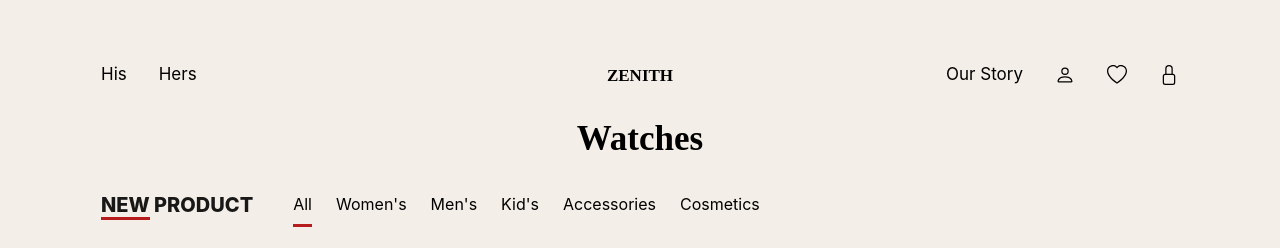
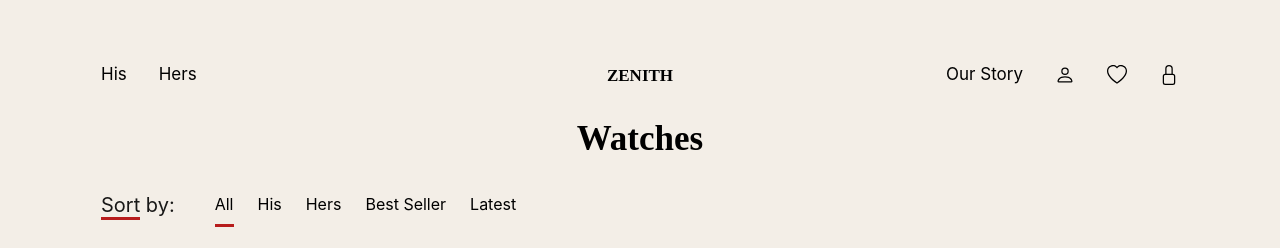
Before and after one commit to AtienoObwanda/zenstore, a Django app: page / in a window 1280 px wide. Shown: the top 248 px of the page. Run offline with Django 4.2, Linux system fonts and the light colour scheme; some libraries are stand-ins or nearby versions.

Commit message:
body navbar done

```diff
--- a/app/templates/home.html
+++ b/app/templates/home.html
@@ -57,8 +57,8 @@
 <div class="container">
   <nav class="navbar navbar-expand-md navbar-light">
       <div class="container-fluid p-0">
-          <a class="navbar-brand text-uppercase fw-800" href="#"><span
-                  class="border-red pe-2">New</span> Product</a>
+          <a class="navbar-brand fw-100" href="#"><span
+                  class="border-red pe-2">Sort</span> by:</a>
           <button class="navbar-toggler" type="button" data-bs-toggle="collapse" data-bs-target="#myNav"
               aria-controls="myNav" aria-expanded="false" aria-label="Toggle navigation">
               <span class="fas fa-bars"></span>
@@ -66,11 +66,10 @@
           <div class="collapse navbar-collapse" id="myNav">
               <div class="navbar-nav ms-auto">
                   <a class="nav-link active" aria-current="page" href="#">All</a>
-                  <a class="nav-link" href="#">Women's</a>
-                  <a class="nav-link" href="#">Men's</a>
-                  <a class="nav-link" href="#">Kid's</a>
-                  <a class="nav-link" href="#">Accessories</a>
-                  <a class="nav-link" href="#">Cosmetics</a>
+                  <a class="nav-link" href="#">His</a>
+                  <a class="nav-link" href="#">Hers</a>
+                  <a class="nav-link" href="#">Best Seller</a>
+                  <a class="nav-link" href="#">Latest</a>
               </div>
           </div>
       </div>
```
